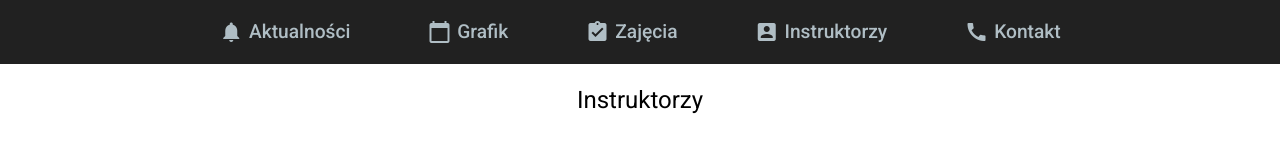
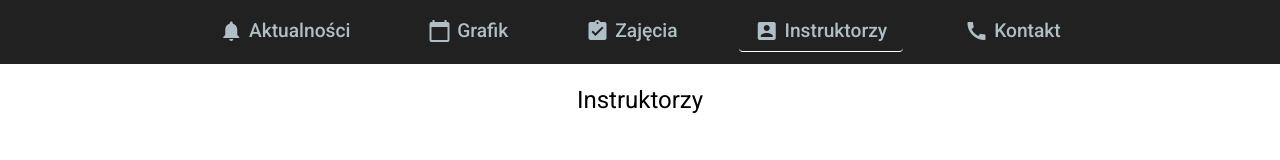
Before and after one commit to kcc112/dance-school-front-project, an Angular app: page /list_instructors in a window 1280 px wide. Shown: the top 160 px of the page. Built offline with nearby package versions, Linux system fonts and the light colour scheme.

Commit message:
Add underline

```diff
--- a/src/app/home/component/nav-bar/nav-bar.component.css
+++ b/src/app/home/component/nav-bar/nav-bar.component.css
@@ -17,3 +17,8 @@ button {
 span {
   margin-left: 0.3em;
 }
+.active_route{
+  display: inline-block;
+  border-bottom: 1px solid white;
+  padding-bottom: 2px;
+}
--- a/src/app/home/component/nav-bar/nav-bar.component.html
+++ b/src/app/home/component/nav-bar/nav-bar.component.html
@@ -1,23 +1,23 @@
 <mat-toolbar>
   <div class="button-container">
     <div>
-      <button mat-button color="accent" [routerLink]="'news'">
+      <button mat-button color="accent" [routerLink]="'news'" routerLinkActive="active_route">
         <mat-icon>notifications</mat-icon>
         <span>Aktualności</span>
       </button>
-      <button mat-button color="accent" [routerLink]="['schedule']">
+      <button mat-button color="accent" [routerLink]="['schedule']" routerLinkActive="active_route">
         <mat-icon>calendar_today</mat-icon>
         <span>Grafik</span>
       </button>
-      <button mat-button color="accent" [routerLink]="'activities'">
+      <button mat-button color="accent" [routerLink]="'activities'" routerLinkActive="active_route">
         <mat-icon>assignment_turned_in</mat-icon>
         <span>Zajęcia</span>
       </button>
-      <button mat-button color="accent" [routerLink]="'list_instructors'">
+      <button mat-button color="accent" [routerLink]="'list_instructors'" routerLinkActive="active_route">
         <mat-icon>account_box</mat-icon>
         <span>Instruktorzy</span>
       </button>
-      <button mat-button color="accent" [routerLink]="'contact'">
+      <button mat-button color="accent" [routerLink]="'contact'" routerLinkActive="active_route">
         <mat-icon>call</mat-icon>
         <span>Kontakt</span>
       </button>
```
